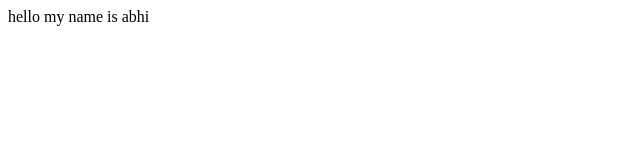
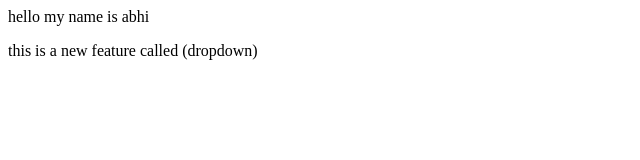
Before and after one commit to Abhiyt9/learndemo2, a plain HTML site: page index.html in a window 1280 px wide. Shown: the whole page, without its empty margins (0-640 px from the left). Drawn offline with Linux system fonts and the light colour scheme.

Commit message:
god is beautuful

```diff
--- a/index.html
+++ b/index.html
@@ -1 +1,2 @@
 <P> hello my name is abhi</P>
+<p> this is a new feature called (dropdown)</p>
```
